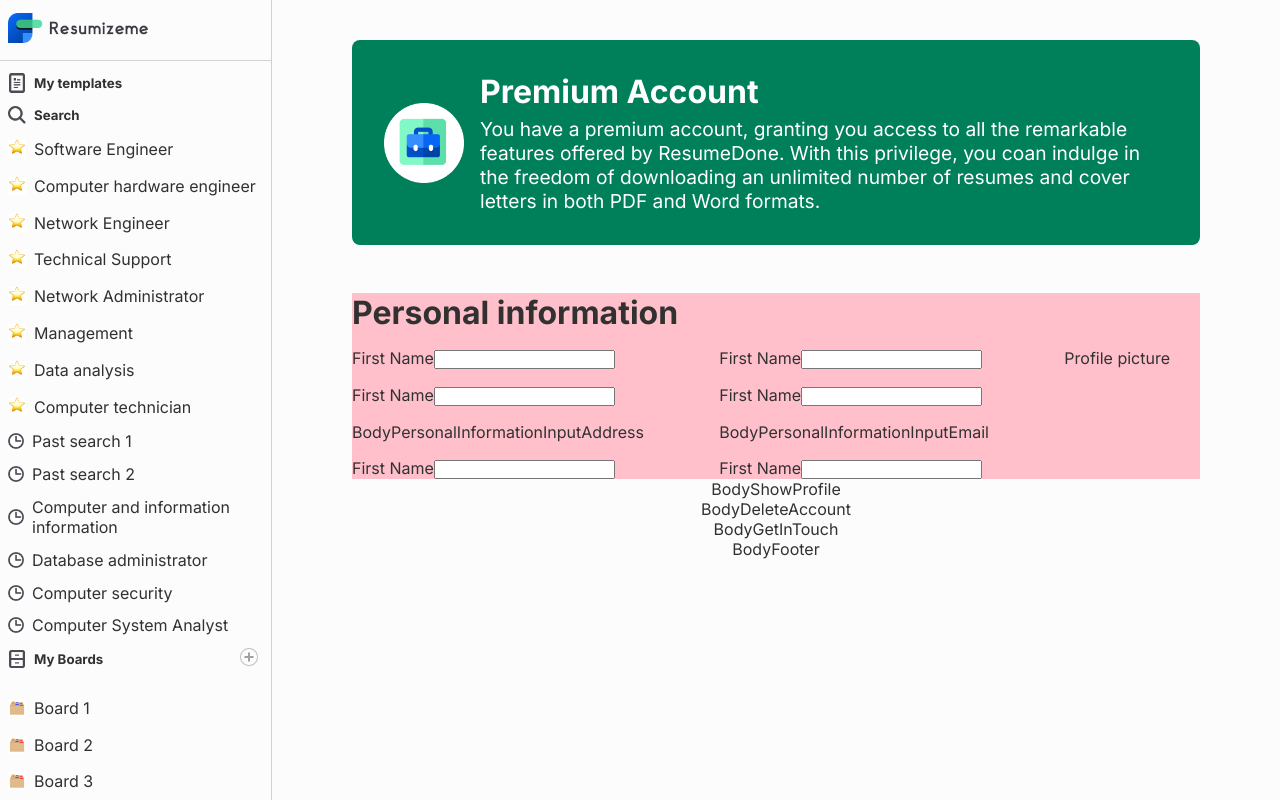
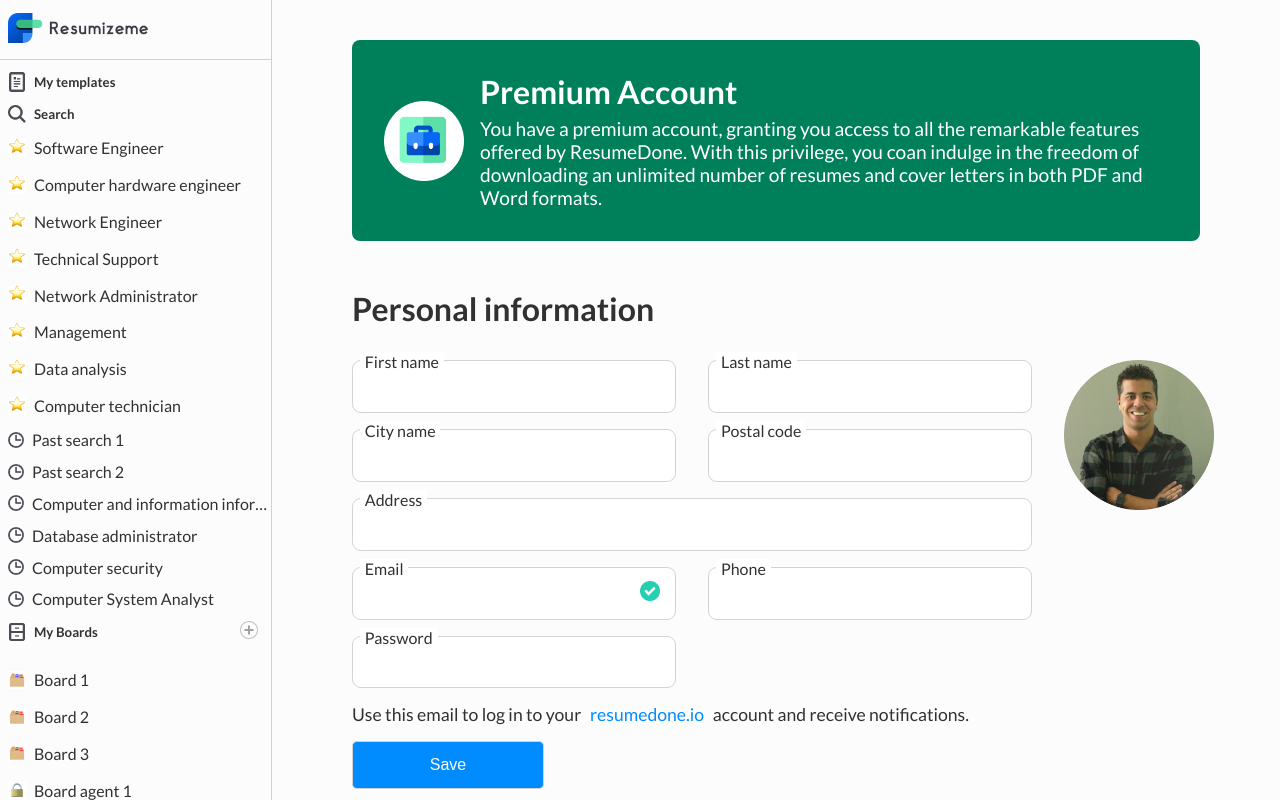
Before and after one commit to mahery76/css-test, a Next.js app: page /signin in a window 1280 px wide. Shown: the top 800 px of the page. Built offline with nearby package versions, Linux system fonts and the light colour scheme.

Commit message:
style: style form

```diff
--- a/src/app/_components/SideMenu.module.css
+++ b/src/app/_components/SideMenu.module.css
@@ -27,8 +27,14 @@
   gap: 0.5em;
   align-items: center;
   padding-bottom: 0.8em;
-  width: 100%;
+  width: 100%;   /* Add the ellipsis at the end of the text */
 }
+.SideMenuItems p{
+  white-space: nowrap;        /* Prevent the text from wrapping to a new line */
+  overflow: hidden;           /* Hide the overflowed text */
+  text-overflow: ellipsis;    /* Add the ellipsis at the end of the text */
+}
+
 
 .SideMenuBodyBoards {
   display: flex;
--- a/src/app/_components/SideMenuBodySearch.jsx
+++ b/src/app/_components/SideMenuBodySearch.jsx
@@ -23,7 +23,7 @@ function SideMenuBodySearch() {
 
         <SideMenuBodySearchRecent job="Past search 1"/>
         <SideMenuBodySearchRecent job="Past search 2"/>
-        <SideMenuBodySearchRecent job="Computer and information information"/>
+        <SideMenuBodySearchRecent job="Computer and information information developer"/>
         <SideMenuBodySearchRecent job="Database administrator"/>
         <SideMenuBodySearchRecent job="Computer security"/>
         <SideMenuBodySearchRecent job="Computer System Analyst"/>
--- a/src/app/globals.css
+++ b/src/app/globals.css
@@ -2,7 +2,6 @@
   --font-mono: ui-monospace, Menlo, Monaco, "Cascadia Mono", "Segoe UI Mono",
     "Roboto Mono", "Oxygen Mono", "Ubuntu Monospace", "Source Code Pro",
     "Fira Mono", "Droid Sans Mono", "Courier New", monospace;
-
 }
 * {
   box-sizing: border-box;
--- a/src/app/layout.js
+++ b/src/app/layout.js
@@ -1,9 +1,12 @@
-import { Inter } from "next/font/google";
+import { Lato } from "next/font/google";
 import "./globals.css";
 import styles from "./layout.module.css";
 import SideMenu from "./_components/SideMenu";
 
-const inter = Inter({ subsets: ["latin"] });
+const lato = Lato({
+  subsets: ["latin"],
+  weight: ["100", "300", "400", "700", "900"],
+});
 
 export const metadata = {
   title: "Css test",
@@ -13,7 +16,7 @@ export const metadata = {
 export default function RootLayout({ children }) {
   return (
     <html lang="en">
-      <body className={inter.className}>
+      <body className={lato.className}>
         <main className={styles.main}>
           <SideMenu />
           {children}
--- a/src/app/signin/_components/Body.module.css
+++ b/src/app/signin/_components/Body.module.css
@@ -29,7 +29,10 @@
 .BodyPersonalInformation {
   margin-top: 3em;
   width: 100%;
-  background-color: pink;
+  /* background-color: pink; */
+}
+.BodyPersonalInformation h1 {
+  margin-bottom: 1em;
 }
 .BodyPersonalInformationForm {
   width: 100%;
@@ -41,10 +44,96 @@
   display: grid;
   grid-template-columns: auto auto;
   row-gap: 1em;
+  column-gap: 2em;
 }
 .BodyPersonalInformationProfile {
+  margin-left: 2em;
   width: 16%;
 }
 .BodyPersonalInformationInput {
+  display: flex;
+  flex-direction: column;
   width: 100%;
 }
+
+.BodyPersonalInformationInput label {
+  position: absolute;
+  background-color: white;
+  margin: -0.5em 0 0 0.5em;
+  padding: 0 0.3em 0 0.3em;
+}
+.BodyPersonalInformationInput input {
+  height: 3em;
+  border-radius: 0.5em;
+  border: 1.5px solid rgb(211, 211, 211);
+  font-size: 1.1em;
+  padding-left: 1em;
+}
+.BodyPersonalInformationInputAddress {
+  grid-column: 1/3;
+}
+.BodyPersonalInformationInputAddress label {
+  position: absolute;
+  background-color: white;
+  margin: -0.5em 0 0 0.5em;
+  padding: 0 0.3em 0 0.3em;
+}
+.BodyPersonalInformationInputAddress input {
+  grid-column: 1/3;
+  height: 3em;
+  border-radius: 0.5em;
+  border: 1.5px solid rgb(211, 211, 211);
+  font-size: 1.1em;
+  padding-left: 1em;
+}
+.BodyPersonalInformationInputEmail {
+  position: relative;
+}
+.BodyPersonalInformationInputEmail label {
+  position: absolute;
+  background-color: white;
+  margin: -0.5em 0 0 0.5em;
+  padding: 0 0.3em 0 0.3em;
+}
+.BodyPersonalInformationInputEmail input {
+  height: 3em;
+  border-radius: 0.5em;
+  border: 1.5px solid rgb(211, 211, 211);
+  font-size: 1.1em;
+  padding-left: 1em;
+}
+.BodyPersonalInformationInputEmailCheckmark {
+  position: absolute;
+  right: 1em;
+  height: 3em;
+  display: flex;
+  align-items: center;
+}
+.BodyPersonalInformationInputLink {
+  font-size: 1.1em;
+  grid-column: 1/3;
+}
+.BodyPersonalInformationInputLinkResumeDone {
+  padding: 0 0.5em 0 0.5em;
+  text-decoration: none;
+  color: rgb(0, 140, 255);
+}
+.BodyPersonalInformationInputSubmit{
+  grid-column: 1/3;
+  font-size: 1em;
+  border: 1.5px solid rgb(211, 211, 211);
+  background-color: rgb(0, 140, 255);
+  width: 12em;
+  height: 3em;
+  color: white;
+  border-radius: 0.3em;
+  cursor: pointer;
+}
+.BodyShowProfile{
+  display: flex;
+  /* background-color: pink; */
+  margin-top: 2em;
+  width: 100%;
+  font-size: 1.1em;
+  gap: 1em;
+}
--- a/src/app/signin/_components/BodyDeleteAccount.jsx
+++ b/src/app/signin/_components/BodyDeleteAccount.jsx
@@ -1,8 +1,14 @@
-import React from 'react'
+import React from "react";
+import styles from "./Body.module.css";
 
 function BodyDeleteAccount() {
   return (
-    <div>BodyDeleteAccount</div>
+    <div className={styles.BodyDeleteAccount}>
+      <div>Delete Account</div>
+      <div>If you delete your account you'll be permanently removing it from our systems - you can't undo it.</div>
+      <div>Yes, Delete my account</div>
+      <div>Delete Account</div>
+    </div>
   )
 }
 
--- a/src/app/signin/_components/BodyPersonalInformation.jsx
+++ b/src/app/signin/_components/BodyPersonalInformation.jsx
@@ -1,8 +1,11 @@
 import React from "react";
 import styles from "./Body.module.css";
+import Image from "next/image";
+import profile from "@/public/images/profile.png";
 import BodyPersonalInformationInput from "./BodyPersonalInformationInput";
 import BodyPersonalInformationInputAddress from "./BodyPersonalInformationInputAddress";
 import BodyPersonalInformationInputEmail from "./BodyPersonalInformationInputEmail";
+import Link from "next/link";
 
 function BodyPersonalInformation() {
   return (
@@ -10,17 +13,33 @@ function BodyPersonalInformation() {
       <h1>Personal information</h1>
       <form action="" className={styles.BodyPersonalInformationForm}>
         <div className={styles.BodyPersonalInformationInputs}>
-          <BodyPersonalInformationInput  label="First name"/>
-          <BodyPersonalInformationInput  label="Last name"/>
-          <BodyPersonalInformationInput  label="City name"/>
-          <BodyPersonalInformationInput  label="Postal code"/>
+          <BodyPersonalInformationInput type="text" label="First name" />
+          <BodyPersonalInformationInput type="text" label="Last name" />
+          <BodyPersonalInformationInput type="text" label="City name" />
+          <BodyPersonalInformationInput type="number" label="Postal code" />
           <BodyPersonalInformationInputAddress />
           <BodyPersonalInformationInputEmail />
-          <BodyPersonalInformationInput label="Phone"/>
-          <BodyPersonalInformationInput label="Password"/>
+          <BodyPersonalInformationInput type="text" label="Phone" />
+          <BodyPersonalInformationInput type="password" label="Password" />
+          <div className={styles.BodyPersonalInformationInputLink}>
+            Use this email to log in to your
+            <Link
+              href="https://www.resumedone.io"
+              target="_blank"
+              className={styles.BodyPersonalInformationInputLinkResumeDone}
+            >
+              resumedone.io
+            </Link>
+            account and receive notifications.
+          </div>
+          <input
+            className={styles.BodyPersonalInformationInputSubmit}
+            type="submit"
+            value="Save"
+          />
         </div>
         <div className={styles.BodyPersonalInformationProfile}>
-          Profile picture
+          <Image src={profile} alt="" width={150} height={150} />
         </div>
       </form>
     </div>
--- a/src/app/signin/_components/BodyPersonalInformationInput.jsx
+++ b/src/app/signin/_components/BodyPersonalInformationInput.jsx
@@ -1,11 +1,11 @@
 import React from "react";
 import styles from "./Body.module.css";
 
-function BodyPersonalInformationInput() {
+function BodyPersonalInformationInput({label, type}) {
   return (
     <div className={styles.BodyPersonalInformationInput}>
-      <label htmlFor="firstName">First Name</label>
-      <input type="text" id="firsName" />
+      <label htmlFor="firstName">{label}</label>
+      <input type={type} id="firsName" className={styles.BodyPersonalInformationInput}/>
     </div>
   );
 }
--- a/src/app/signin/_components/BodyPersonalInformationInputAddress.jsx
+++ b/src/app/signin/_components/BodyPersonalInformationInputAddress.jsx
@@ -1,9 +1,17 @@
-import React from 'react'
+import React from "react";
+import styles from "./Body.module.css";
 
 function BodyPersonalInformationInputAddress() {
   return (
-    <div>BodyPersonalInformationInputAddress</div>
-  )
+    <div className={styles.BodyPersonalInformationInputAddress}>
+      <label htmlFor="firstName">Address</label>
+      <input
+        type="text"
+        id="firsName"
+        className={styles.BodyPersonalInformationInput}
+      />
+    </div>
+  );
 }
 
-export default BodyPersonalInformationInputAddress
+export default BodyPersonalInformationInputAddress;
--- a/src/app/signin/_components/BodyPersonalInformationInputEmail.jsx
+++ b/src/app/signin/_components/BodyPersonalInformationInputEmail.jsx
@@ -1,9 +1,29 @@
-import React from 'react'
+import React from "react";
+import styles from "./Body.module.css";
+import Image from "next/image";
+import checkmark from "@/public/icons/checkmark.png";
 
 function BodyPersonalInformationInputEmail() {
   return (
-    <div>BodyPersonalInformationInputEmail</div>
-  )
+    <div className={styles.BodyPersonalInformationInputEmail}>
+      <label htmlFor="firstName">Email</label>
+      <div
+        className={styles.BodyPersonalInformationInputEmailCheckmark}
+      >
+        <Image
+          src={checkmark}
+          alt=""
+          width={20}
+          height={20}
+        />
+      </div>
+      <input
+        type="mail"
+        id="firsName"
+        className={styles.BodyPersonalInformationInput}
+      />
+    </div>
+  );
 }
 
-export default BodyPersonalInformationInputEmail
+export default BodyPersonalInformationInputEmail;
--- a/src/app/signin/_components/BodyShowProfile.jsx
+++ b/src/app/signin/_components/BodyShowProfile.jsx
@@ -1,9 +1,23 @@
-import React from 'react'
-
+import React from "react";
+import styles from "./Body.module.css";
+import Link from "next/link";
 function BodyShowProfile() {
   return (
-    <div>BodyShowProfile</div>
-  )
+    <div className={styles.BodyShowProfile}>
+      <input type="checkbox" />
+      <div>
+        Show my profile to serious employers on
+        <Link
+          href="https://www.hirethebest.io"
+          target="_blank"
+          className={styles.BodyPersonalInformationInputLinkResumeDone}
+        >
+          hirethebest.io
+        </Link>
+        for free
+      </div>
+    </div>
+  );
 }
 
-export default BodyShowProfile
+export default BodyShowProfile;
```
